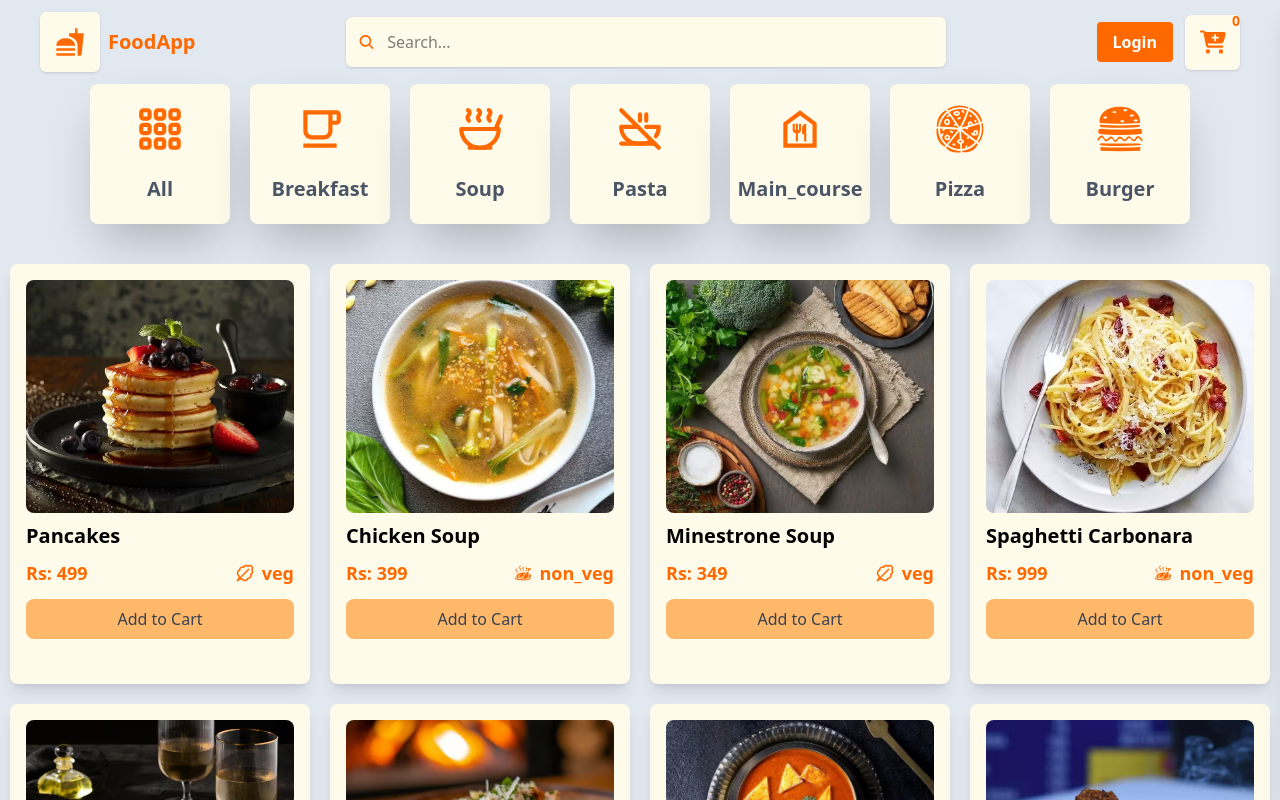
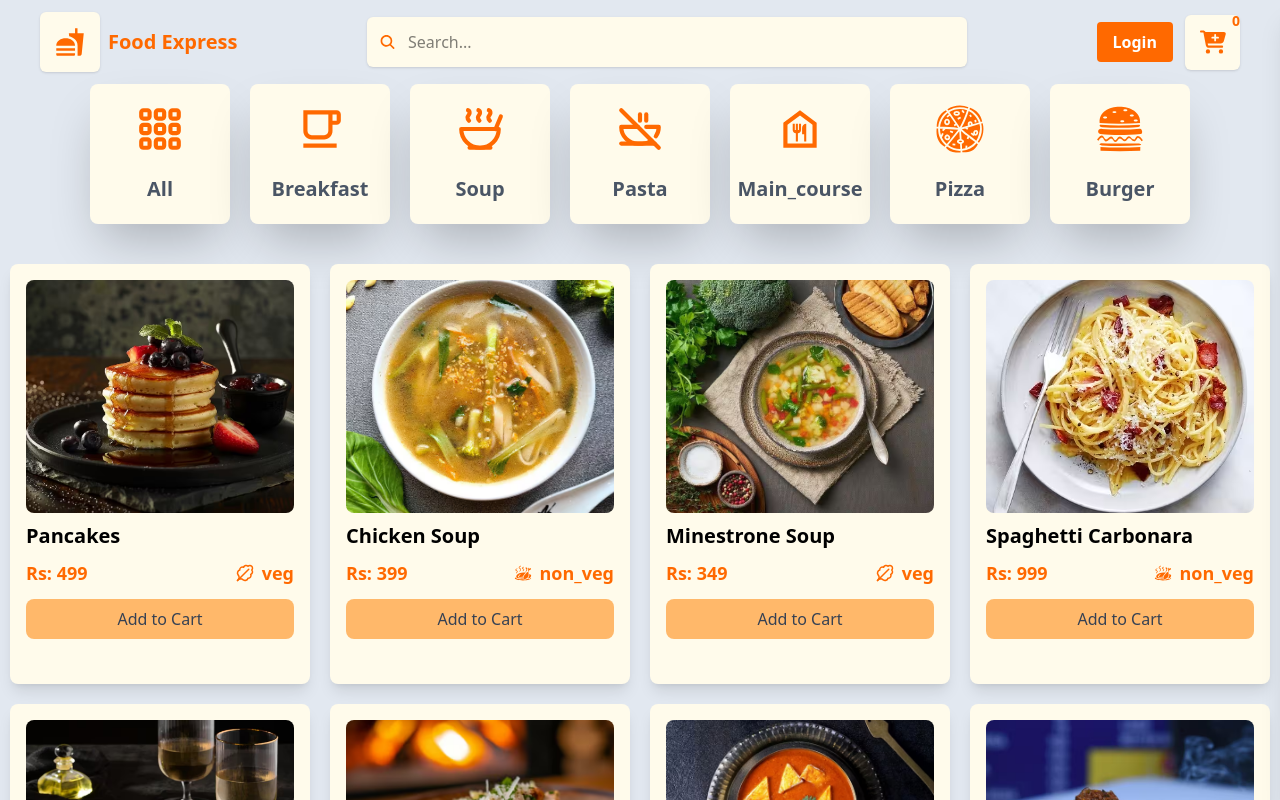
Before and after one commit to usamaahmad120/food-delivery-project, a React (Vite) app: page / in a window 1280 px wide. Shown: the top 800 px of the page. Built offline with nearby package versions, Linux system fonts and the light colour scheme.

Commit message:
Netlify case issue fix aur baaki changes

```diff
--- a/src/components/Nav.jsx
+++ b/src/components/Nav.jsx
@@ -35,7 +35,7 @@ function Nav() {
   const handleLogout = () => {
     localStorage.removeItem("loggedUser");
     setLoggedUser(null);
-    toast.success("👋 Logged out successfully!");
+    toast.success("Logged out successfully!");
   };
 
   useEffect(() => {
@@ -55,7 +55,7 @@ function Nav() {
           <MdFastfood className="w-[25px] h-[25px] sm:w-[30px] sm:h-[30px] text-orange-500" />
         </div>
         <span className="text-orange-500 font-bold text-lg sm:text-xl">
-          FoodApp
+          Food Express
         </span>
       </div>
 
```
